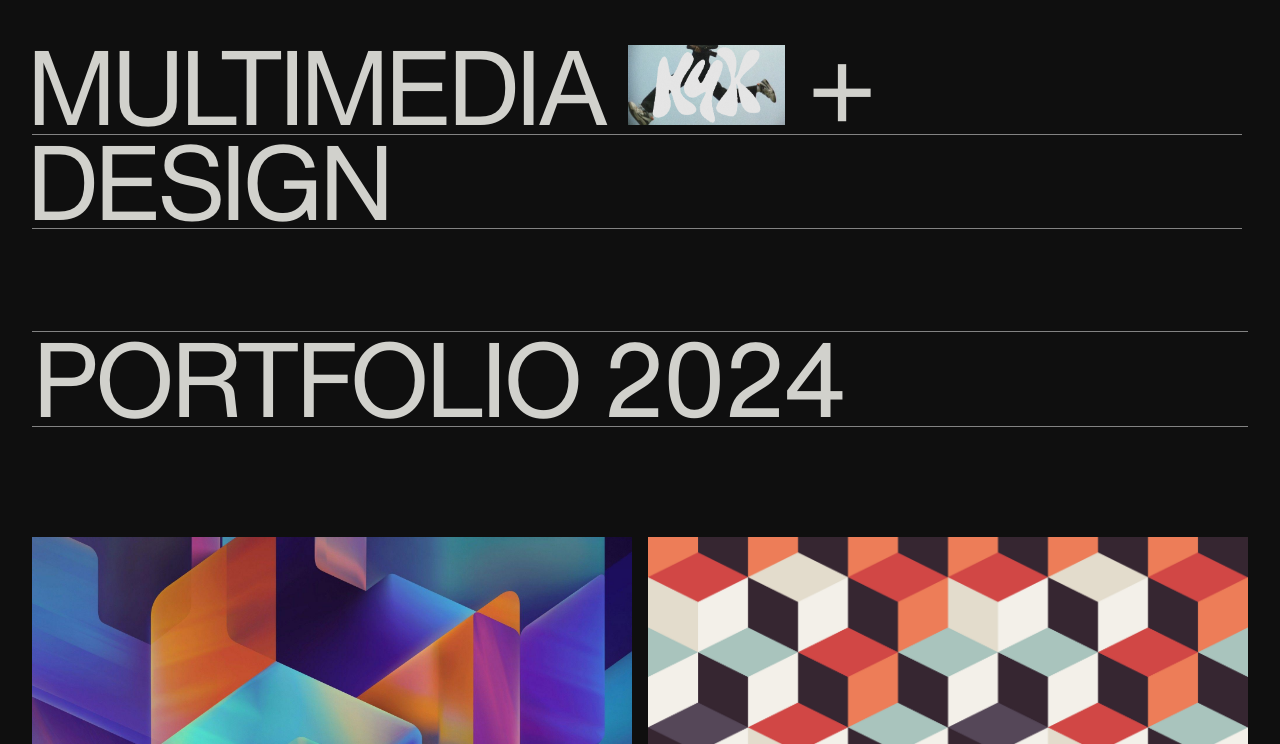
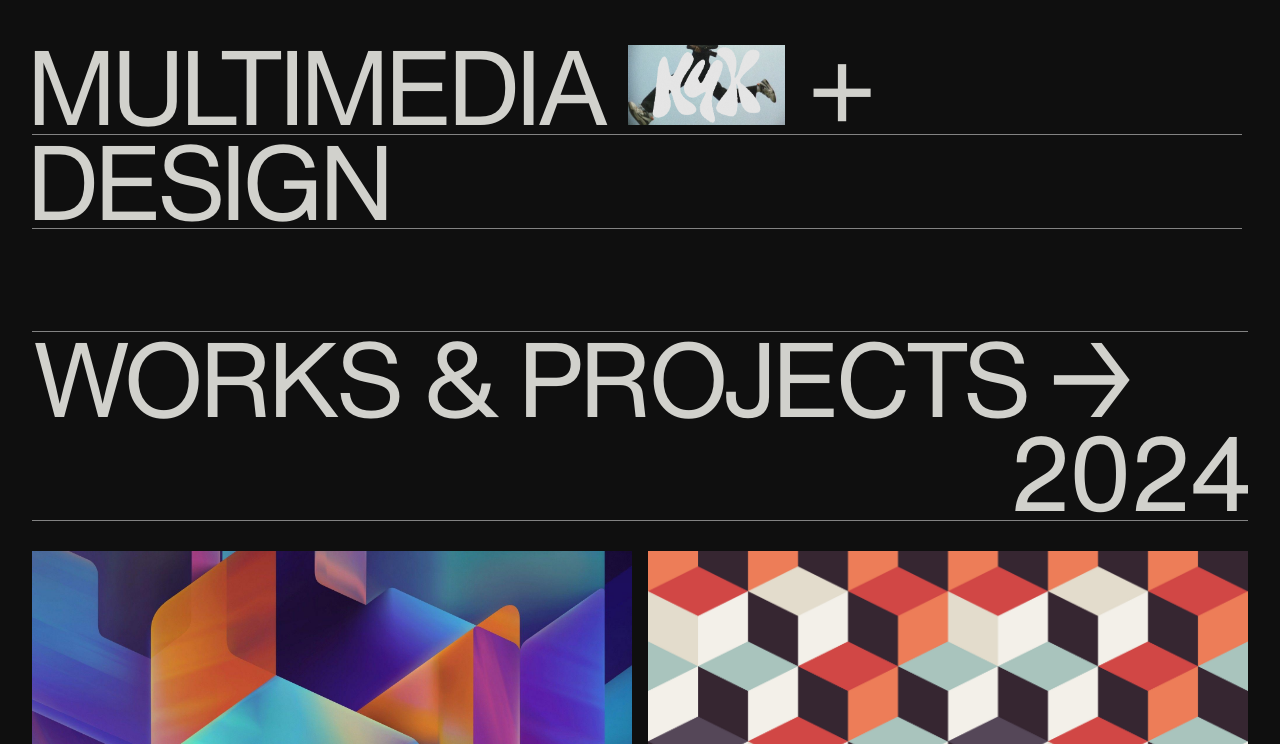
Before and after one commit to kyxdesign/kyxdesign.github.io, a plain HTML site: page index.html in a window 1280 px wide. Shown: the part 56-800 px from the top of the page. Drawn offline with Linux system fonts and the light colour scheme.

Commit message:
Add files via upload

```diff
--- a/index.html
+++ b/index.html
@@ -34,8 +34,9 @@
     </div>
 
 
-        <div id="title-line3">
-          PORTFOLIO 2024
+
+            <div id="title-line2">
+               <yes>WORKS & PROJECTS →</yes> 2024
             </div>
       <!--
          <div id="subs">
--- a/styles.css
+++ b/styles.css
@@ -165,6 +165,11 @@ body.animate .start {
     text-align: right;
     border-bottom: 1px solid #838383;
 }
+#title-line2 yes{
+    float: left;
+    text-align: left;
+}
+
 
 #kyx-container {
     overflow: hidden; /* Hide anything outside the container */
@@ -200,7 +205,7 @@ body.animate .start {
 
 #title-line3 {
 
-    margin-bottom:5rem;
+
      line-height: 0.9;
      color: #d1d1cc;
      width: 100%;
```
